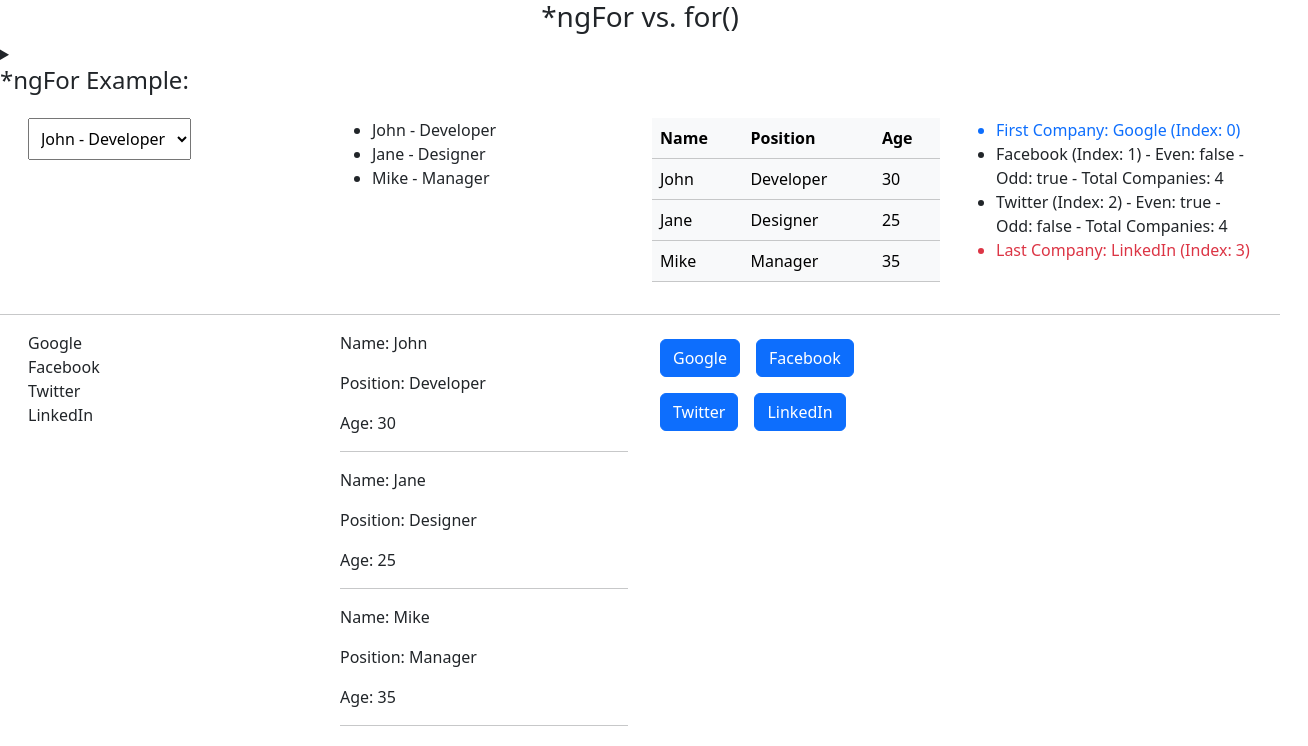
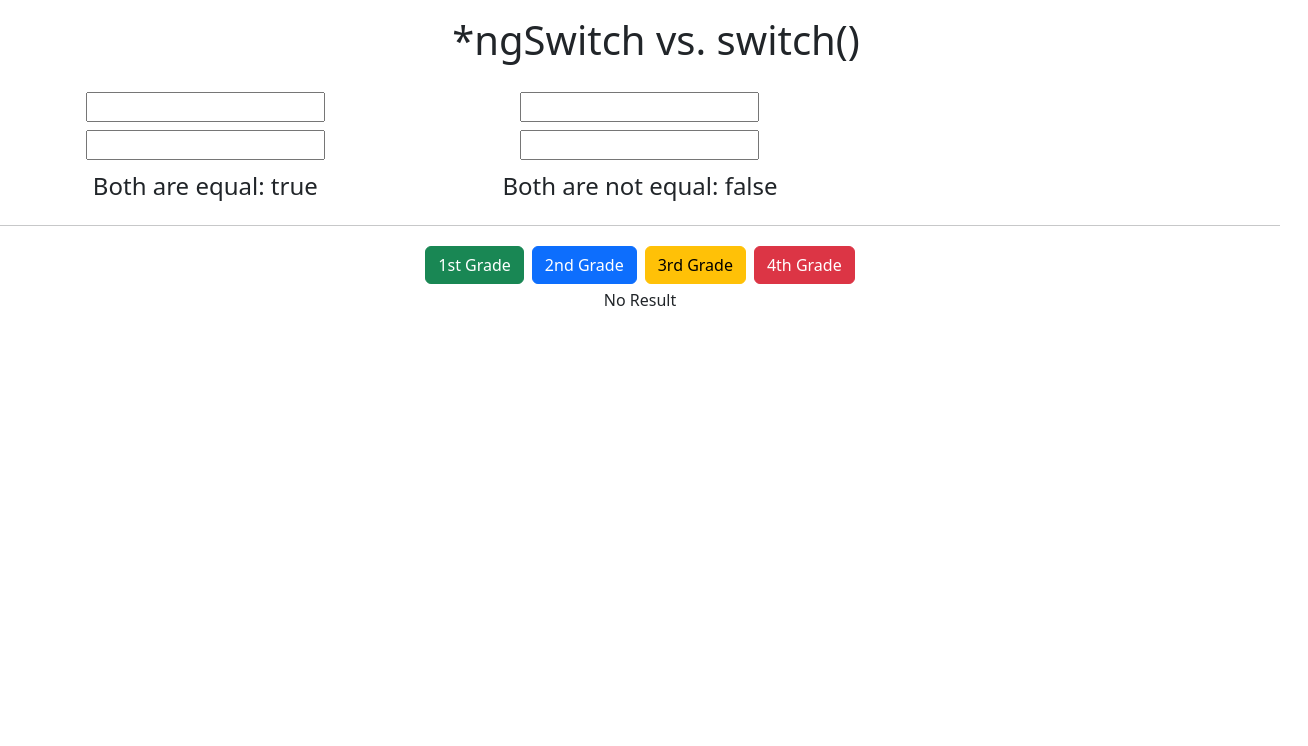
Before and after one commit to BebsYanski/angular, an Angular app in the folder angular_19_proj/: page / in a window 1280 px wide. Shown: the top 746 px of the page, 1308 px wide, since content can reach past the window. Built offline with nearby package versions, Linux system fonts and the light colour scheme.

Commit message:
ngSwitch vs @swwitch

```diff
--- a/angular_19_proj/src/app/app.html
+++ b/angular_19_proj/src/app/app.html
@@ -2,5 +2,6 @@
 <!-- <app-data-binding></app-data-binding> -->
 <!-- <app-directives></app-directives> -->
 <!-- <app-ngif-vs-if></app-ngif-vs-if> -->
-<app-ngfor-vs-for></app-ngfor-vs-for>
+<!-- <app-ngfor-vs-for></app-ngfor-vs-for> -->
+<app-ngswitch-vs-switch></app-ngswitch-vs-switch>
 <router-outlet />
--- a/angular_19_proj/src/app/app.ts
+++ b/angular_19_proj/src/app/app.ts
@@ -5,6 +5,7 @@
 import { Directives } from './directives/directives';
 import { NgifVsIf } from './ngif-vs-if/ngif-vs-if';
 import { NgforVsFor } from './ngfor-vs-for/ngfor-vs-for';
+import { NgswitchVsSwitch } from './ngswitch-vs-switch/ngswitch-vs-switch';
 
 @Component({
   selector: 'app-root',
@@ -14,7 +15,8 @@
     // DataBinding,
     // Directives,
     // NgifVsIf,
-    NgforVsFor,
+    // NgforVsFor,
+    NgswitchVsSwitch,
   ],
   templateUrl: './app.html',
   styleUrl: './app.scss',
--- /dev/null
+++ b/angular_19_proj/src/app/ngswitch-vs-switch/ngswitch-vs-switch.html
@@ -0,0 +1,56 @@
+<div class="row text-center">
+  <div class="col-12 m-3">
+    <h1>*ngSwitch vs. switch()</h1>
+  </div>
+</div>
+
+<div class="row text-center">
+  <div class="col-4">
+    <div>
+      <input type="text" class="m-1" [(ngModel)]="input1" />
+      <input type="text" class="m-1" [(ngModel)]="input2" />
+    </div>
+    <div class="m-2">
+      <h4>Both are equal: {{ input1 == input2 }}</h4>
+    </div>
+  </div>
+  <div class="col-4">
+    <div>
+      <input type="text" class="m-1" [(ngModel)]="input1" />
+      <input type="text" class="m-1" [(ngModel)]="input2" />
+    </div>
+    <div class="m-2">
+      <h4>Both are not equal: {{ input1 != input2 }}</h4>
+    </div>
+  </div>
+</div>
+<hr />
+
+<div class="row text-center">
+  <div class="col-12">
+    <button (click)="set(1)" type="button" class="btn btn-success m-1">1st Grade</button>
+    <button (click)="set(2)" type="button" class="btn btn-primary m-1">2nd Grade</button>
+    <button (click)="set(3)" type="button" class="btn btn-warning m-1">3rd Grade</button>
+    <button (click)="set(4)" type="button" class="btn btn-danger m-1">4th Grade</button>
+  </div>
+  <!-- <div class="col-12" [ngSwitch]="grade">
+        <div *ngSwitchCase="1">Congrats! 1st Grade</div>
+        <div *ngSwitchCase="2">2nd Grade</div>
+        <div *ngSwitchCase="3">3rd Grade</div>
+        <div *ngSwitchCase="4">4th Grade</div>
+    </div> -->
+  <div class="col-12">
+    @switch (grade) { @case (1) {
+    <div>Congrats! 1st Grade</div>
+    } @case (2) {
+    <div>2nd Grade</div>
+    } @case (3) {
+    <div>3rd Grade</div>
+    } @case (4) {
+    <div>4th Grade</div>
+    } @default { No Result } }
+  </div>
+  <!-- <div class="col-4"></div>
+  <div class="col-4"></div>
+  <div class="col-4"></div> -->
+</div>
--- /dev/null
+++ b/angular_19_proj/src/app/ngswitch-vs-switch/ngswitch-vs-switch.ts
@@ -0,0 +1,19 @@
+import { CommonModule } from '@angular/common';
+import { Component } from '@angular/core';
+import { FormsModule } from '@angular/forms';
+
+@Component({
+  selector: 'app-ngswitch-vs-switch',
+  imports: [FormsModule, CommonModule],
+  templateUrl: './ngswitch-vs-switch.html',
+  styleUrl: './ngswitch-vs-switch.scss',
+})
+export class NgswitchVsSwitch {
+  input1: string = '';
+  input2: string = '';
+  grade: number = 0;
+
+  set(value: number) {
+    this.grade = value;
+  }
+}
```
Also changed, not shown: angular_19_proj/src/app/ngswitch-vs-switch/ngswitch-vs-switch.scss (added), 1 other file (tests, documents, lock files or other folders).
